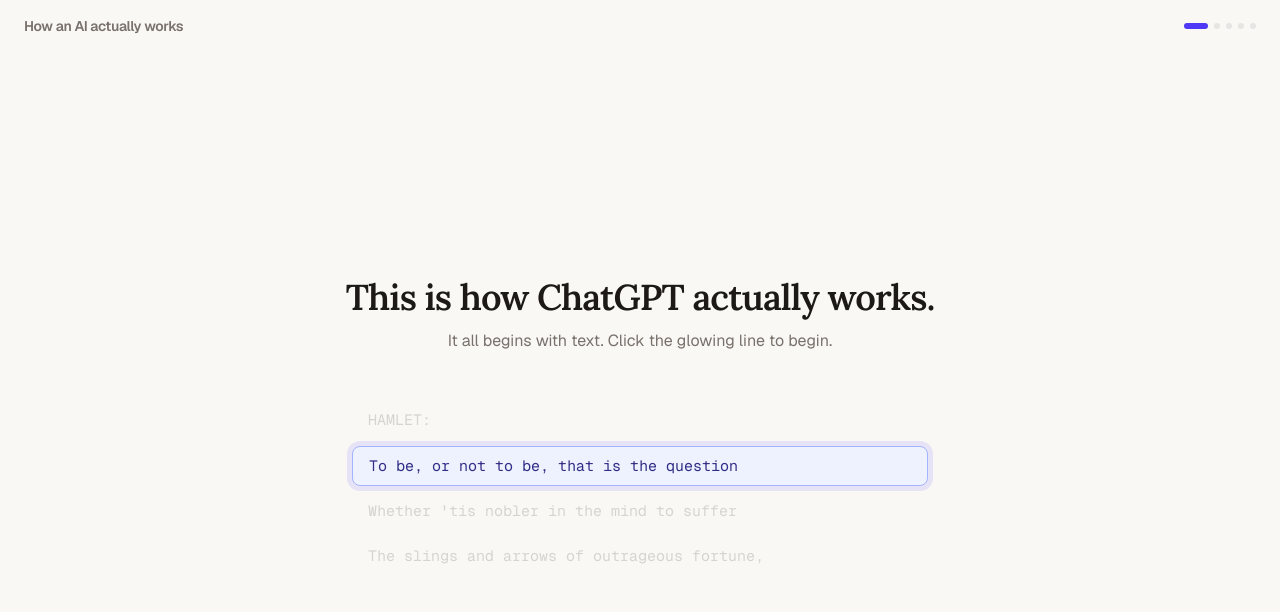
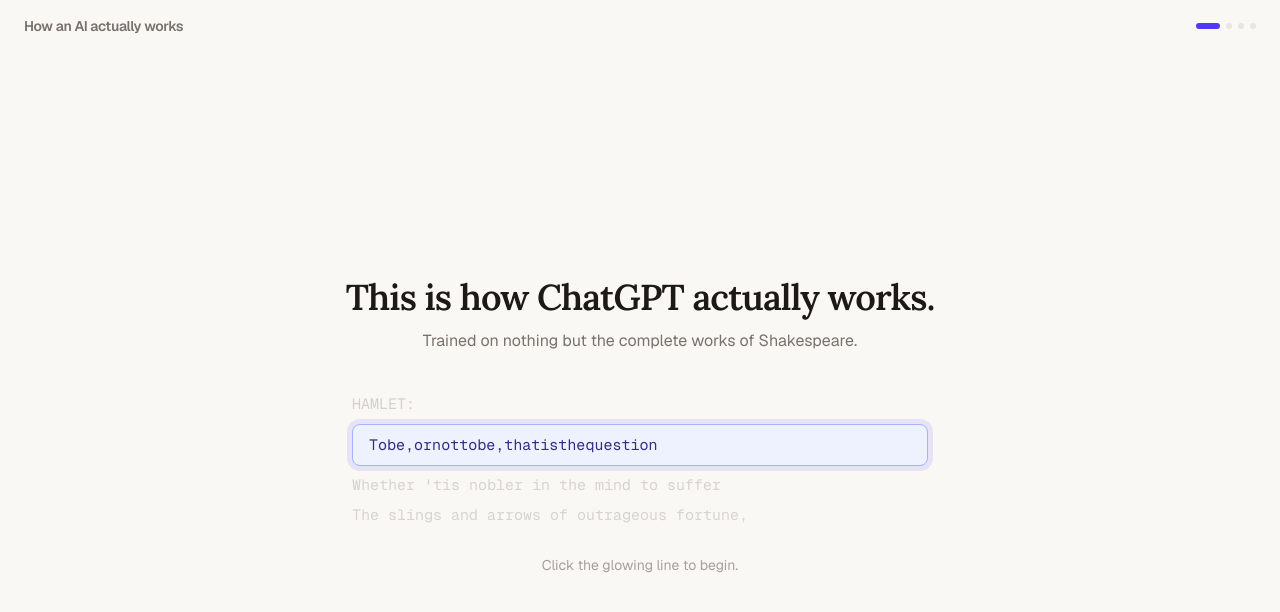
Before and after one commit to VarunKollipara/transformer-visualizer, a Next.js app in the folder web/: page / in a window 1280 px wide. Shown: the top 612 px of the page. Built offline with nearby package versions, Linux system fonts and the light colour scheme; no server answers.

Commit message:
Opening scene: merge hero+tokenize with shared-layout morph (letters slide up, numbers grow beneath — no fade); add 'trained on Shakespeare' line; more connected forward scene transitions

```diff
--- a/web/src/components/Experience.tsx
+++ b/web/src/components/Experience.tsx
@@ -2,8 +2,7 @@
 
 import { useCallback, useState, type ComponentType } from "react";
 import { AnimatePresence, motion } from "motion/react";
-import HeroScene from "./scenes/HeroScene";
-import TokenizeScene from "./scenes/TokenizeScene";
+import OpeningScene from "./scenes/OpeningScene";
 import EmbeddingsScene from "./scenes/EmbeddingsScene";
 import AttentionScene from "./scenes/AttentionScene";
 import GenerateScene from "./scenes/GenerateScene";
@@ -12,8 +11,7 @@
 // The whole experience is a linear sequence of fullscreen scenes. You advance by
 // interacting; we never scroll the page — like an interactive movie.
 const SCENES: { id: string; Component: ComponentType<SceneProps> }[] = [
-  { id: "hero", Component: HeroScene },
-  { id: "tokenize", Component: TokenizeScene },
+  { id: "opening", Component: OpeningScene },
   { id: "embeddings", Component: EmbeddingsScene },
   { id: "attention", Component: AttentionScene },
   { id: "generate", Component: GenerateScene },
@@ -67,10 +65,10 @@
           <motion.div
             key={id}
             custom={dir}
-            initial={{ opacity: 0, x: dir * 36 }}
-            animate={{ opacity: 1, x: 0 }}
-            exit={{ opacity: 0, x: dir * -36 }}
-            transition={{ duration: 0.35, ease: [0.22, 1, 0.36, 1] }}
+            initial={{ opacity: 0, y: dir * 28, scale: 0.985 }}
+            animate={{ opacity: 1, y: 0, scale: 1 }}
+            exit={{ opacity: 0, y: dir * -28, scale: 0.985 }}
+            transition={{ duration: 0.5, ease: [0.22, 1, 0.36, 1] }}
             className="absolute inset-0 flex items-center justify-center overflow-y-auto px-6 py-8"
           >
             <div className="w-full max-w-3xl">
--- /dev/null
+++ b/web/src/components/scenes/OpeningScene.tsx
@@ -0,0 +1,181 @@
+"use client";
+
+import { useEffect, useMemo, useState } from "react";
+import { AnimatePresence, motion } from "motion/react";
+import { getInfo } from "@/lib/api";
+import { EXAMPLE_LINE } from "@/lib/example";
+import Continue from "./Continue";
+import type { SceneProps } from "./types";
+
+const display = (ch: string) => (ch === " " ? "␣" : ch);
+const CONTEXT_BELOW = [
+  "Whether 'tis nobler in the mind to suffer",
+  "The slings and arrows of outrageous fortune,",
+];
+
+// Hero + tokenization in one scene. Clicking the line doesn't cut to a new
+// screen — the SAME letter elements slide up and grow their token number beneath
+// them, via motion's shared layout animation.
+export default function OpeningScene({ onNext }: SceneProps) {
+  const [vocab, setVocab] = useState<string[] | null>(null);
+  const [phase, setPhase] = useState<"invite" | "tokens">("invite");
+
+  useEffect(() => {
+    getInfo()
+      .then((i) => setVocab(i.vocab))
+      .catch(() => {});
+  }, []);
+
+  const stoi = useMemo(() => {
+    const m = new Map<string, number>();
+    vocab?.forEach((c, i) => m.set(c, i));
+    return m;
+  }, [vocab]);
+
+  const chars = [...EXAMPLE_LINE];
+  const tokens = phase === "tokens";
+
+  return (
+    <div className="text-center">
+      <motion.h1
+        layout="position"
+        className="font-display text-3xl font-semibold tracking-tight text-stone-900 sm:text-4xl"
+      >
+        This is how ChatGPT actually works.
+      </motion.h1>
+
+      <AnimatePresence mode="popLayout">
+        {!tokens && (
+          <motion.p
+            key="sub"
+            initial={{ opacity: 0 }}
+            animate={{ opacity: 1 }}
+            exit={{ opacity: 0 }}
+            transition={{ duration: 0.35 }}
+            className="mt-3 text-stone-500"
+          >
+            Trained on nothing but the complete works of Shakespeare.
+          </motion.p>
+        )}
+      </AnimatePresence>
+
+      <AnimatePresence>
+        {!tokens && (
+          <motion.p
+            key="ctx-above"
+            initial={{ opacity: 0 }}
+            animate={{ opacity: 0.45 }}
+            exit={{ opacity: 0 }}
+            className="mx-auto mt-10 max-w-xl text-left font-mono text-[15px] text-stone-400"
+          >
+            HAMLET:
+          </motion.p>
+        )}
+      </AnimatePresence>
+
+      {/* the persistent characters — these morph from line to tokens */}
+      <motion.div
+        layout
+        role={tokens ? undefined : "button"}
+        onClick={() => !tokens && setPhase("tokens")}
+        animate={
+          tokens
+            ? { boxShadow: "0 0 0 0 rgba(0,0,0,0)" }
+            : {
+                boxShadow: [
+                  "0 0 0 0 rgba(99,102,241,0.0)",
+                  "0 0 0 5px rgba(99,102,241,0.14)",
+                  "0 0 0 0 rgba(99,102,241,0.0)",
+                ],
+              }
+        }
+        transition={
+          tokens
+            ? { layout: { type: "spring", stiffness: 340, damping: 34 } }
+            : { boxShadow: { duration: 2.2, repeat: Infinity, ease: "easeInOut" } }
+        }
+        className={
+          tokens
+            ? "mx-auto mt-6 flex max-w-2xl flex-wrap justify-center gap-1.5"
+            : "mx-auto mt-2 flex max-w-xl cursor-pointer flex-wrap justify-start rounded-lg border border-indigo-300 bg-indigo-50 px-4 py-2"
+        }
+      >
+        {chars.map((ch, i) => (
+          <motion.div
+            key={i}
+            layout
+            transition={{ type: "spring", stiffness: 380, damping: 30 }}
+            whileHover={tokens ? { scale: 1.12 } : undefined}
+            className={
+              tokens
+                ? "flex flex-col items-center rounded-lg border border-sky-200 bg-sky-50 px-2 py-1.5"
+                : "px-0 py-0"
+            }
+          >
+            <motion.span
+              layout="position"
+              className={
+                tokens
+                  ? "font-mono text-lg leading-none text-stone-800"
+                  : "font-mono text-[15px] leading-none text-indigo-900"
+              }
+            >
+              {tokens ? display(ch) : ch}
+            </motion.span>
+            {tokens && (
+              <motion.span
+                initial={{ opacity: 0 }}
+                animate={{ opacity: 1 }}
+                transition={{ delay: 0.2, duration: 0.3 }}
+                className="mt-1 font-mono text-[11px] leading-none text-sky-600"
+              >
+                {stoi.get(ch) ?? "?"}
+              </motion.span>
+            )}
+          </motion.div>
+        ))}
+      </motion.div>
+
+      <AnimatePresence>
+        {!tokens && (
+          <motion.div key="ctx-below" initial={{ opacity: 0 }} animate={{ opacity: 1 }} exit={{ opacity: 0 }}>
+            {CONTEXT_BELOW.map((l) => (
+              <p
+                key={l}
+                className="mx-auto mt-2 max-w-xl text-left font-mono text-[15px] text-stone-300"
+              >
+                {l}
+              </p>
+            ))}
+            <p className="mt-7 text-sm text-stone-400">
+              Click the glowing line to begin.
+            </p>
+          </motion.div>
+        )}
+      </AnimatePresence>
+
+      <AnimatePresence>
+        {tokens && (
+          <motion.div
+            key="explain"
+            initial={{ opacity: 0, y: 10 }}
+            animate={{ opacity: 1, y: 0 }}
+            transition={{ delay: 0.3, duration: 0.4 }}
+          >
+            <p className="mx-auto mt-7 max-w-lg text-stone-500">
+              Each letter just slid into place above its number. A model can&apos;t
+              read letters — only numbers — so every character is swapped for its
+              spot in a fixed list of 65. This is{" "}
+              <strong className="text-stone-700">tokenization</strong>.
+            </p>
+            <p className="mx-auto mt-2 max-w-lg text-sm text-stone-400">
+              Even the space and comma get their own number. This whole line is now
+              just {chars.length} numbers — nothing more. (Hover a tile.)
+            </p>
+            <Continue onClick={onNext} label="Now give them meaning" delay={0.5} />
+          </motion.div>
+        )}
+      </AnimatePresence>
+    </div>
+  );
+}
```
